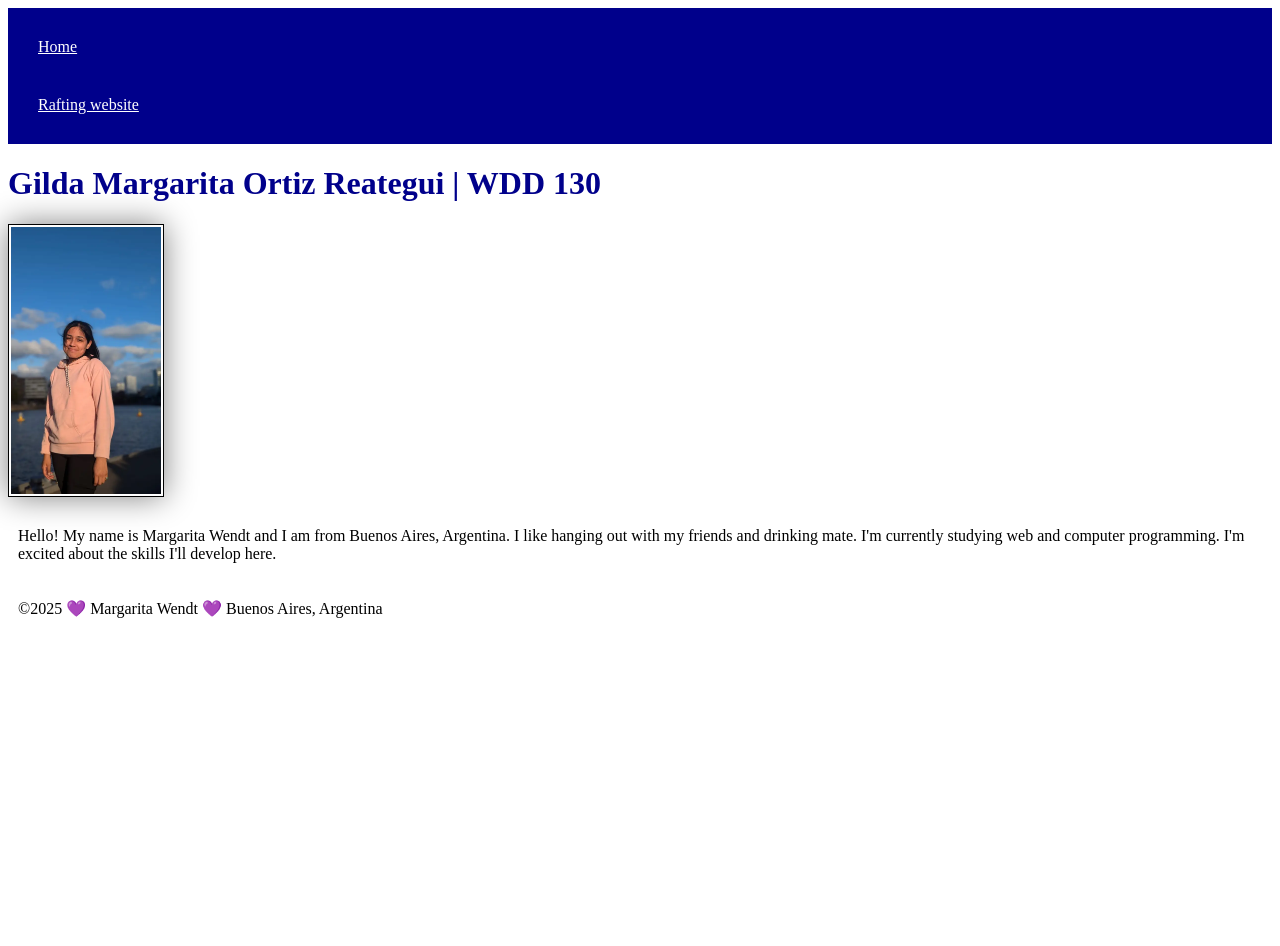
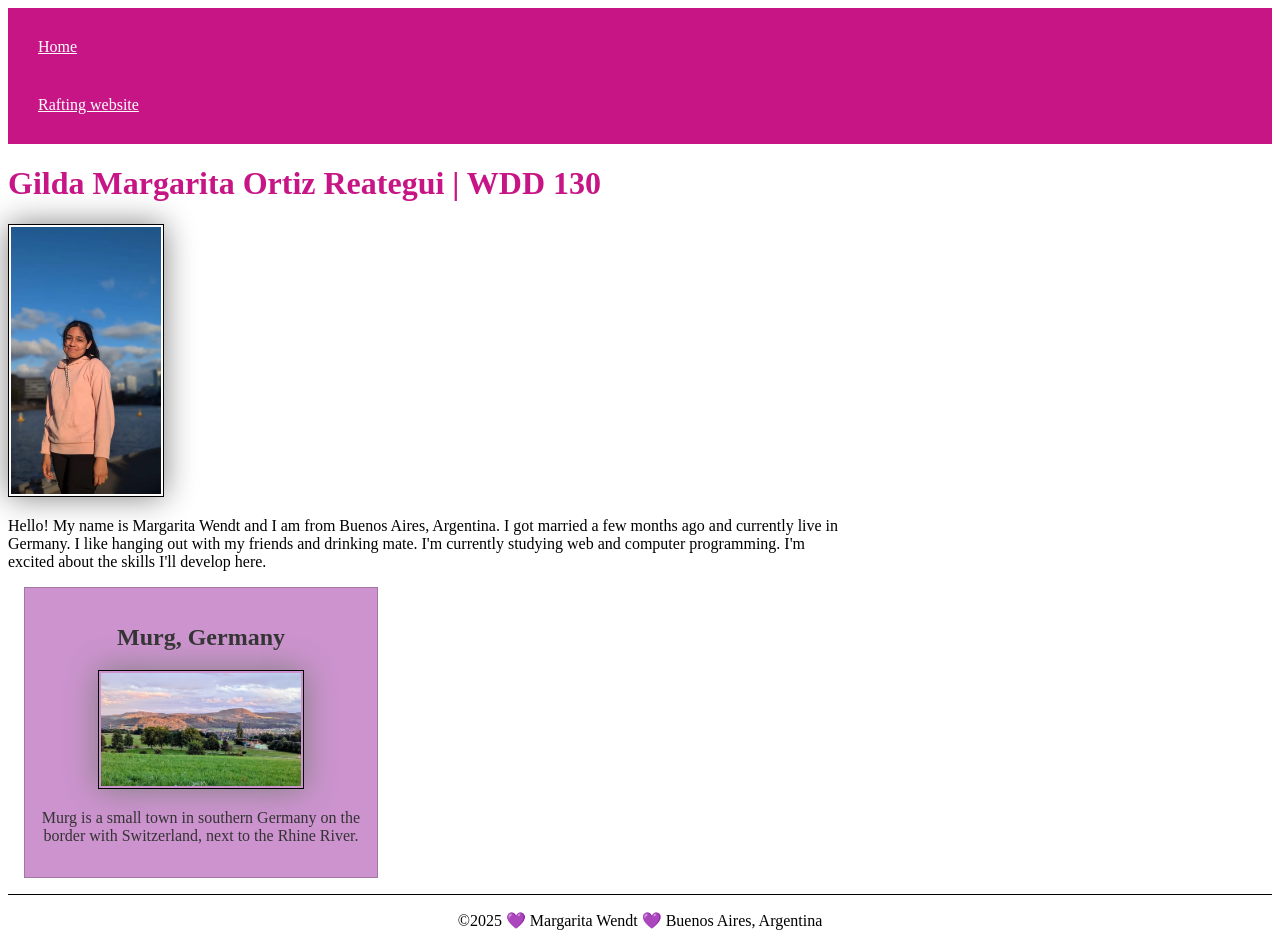
Before and after one commit to MargaritaWendt/wdd130, a plain HTML site: page index.html in a window 1280 px wide. Before the commit the page ends 800 px from the top, so only its background shows below. Drawn offline with Linux system fonts and the light colour scheme.

Commit message:
added changes

```diff
--- a/index.html
+++ b/index.html
@@ -4,6 +4,8 @@
         <meta charset="utf-8">
         <meta name="viewport" content="width=device-width,initial-scale=1.0">
         <title>Margarita Wendt | WDD 130</title>
+        <meta name="description" content="A student's HTML and CSS practice page">
+        <meta name="author" content="Margarita Wendt">
         <link rel="stylesheet" href="styles/styles.css">
     </head>
     <body>
@@ -17,9 +19,15 @@
             <h1>Gilda Margarita Ortiz Reategui | WDD 130</h1>
             <img src="images/profile.webp" alt="Hello, my name is Margarita Wendt" width="200">
             <p>Hello! My name is Margarita Wendt and I am from Buenos Aires, Argentina.
+                 I got married a few months ago and currently live in Germany.
                  I like hanging out with my friends and drinking mate.
                  I'm currently studying web and computer programming. I'm excited about the skills I'll develop here. </p>
         </main>
+        <aside>
+            <h2>Murg, Germany</h2>
+            <img src="images/murg.webp" alt="I currently live in Germany" width="200">
+            <p>Murg is a small town in southern Germany on the border with Switzerland, next to the Rhine River.</p>
+        </aside>
         <footer>
             <p>©2025 💜 Margarita Wendt 💜 Buenos Aires, Argentina</p>
         </footer>
--- a/styles/styles.css
+++ b/styles/styles.css
@@ -1,5 +1,5 @@
 nav{
-    background-color: darkblue;
+    background-color: mediumvioletred;
     padding: 10px;
 }
 
@@ -10,7 +10,7 @@ nav a {
 }
 
 h1{
-    color:darkblue;
+    color: mediumvioletred;
 }
 
 img{
@@ -24,3 +24,35 @@ img{
 p{
     padding: 10px;
 }
+
+main{
+    max-width: 840px;
+}
+
+aside{
+    width: 20rem;
+    margin: 1rem;
+    border: 1px solid rgb(0 0 0 /0.2);
+    padding: 1rem;
+    background-color: #cc93ce;
+    color: #333;
+    text-align: center;
+}
+
+aside img{
+    width: 200px;
+    height: auto;
+}
+
+main img{
+    width: 150px;
+    height: auto;
+}
+
+p{ padding: 0;}
+
+footer{
+    margin-top: 15px;
+    border-top: 1px solid #000;
+    text-align: center;
+}
```
Also changed, not shown: images/murg.webp (added).
